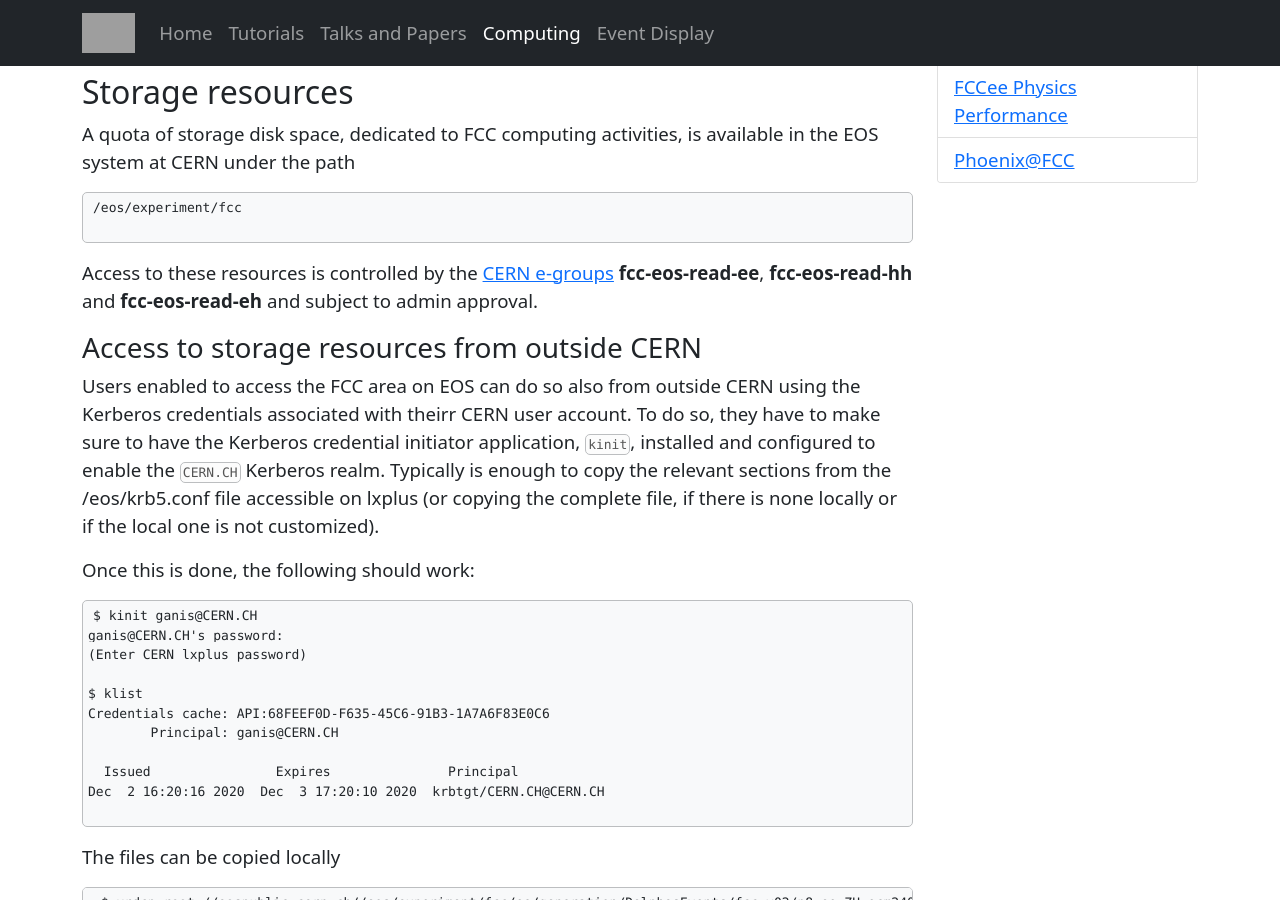
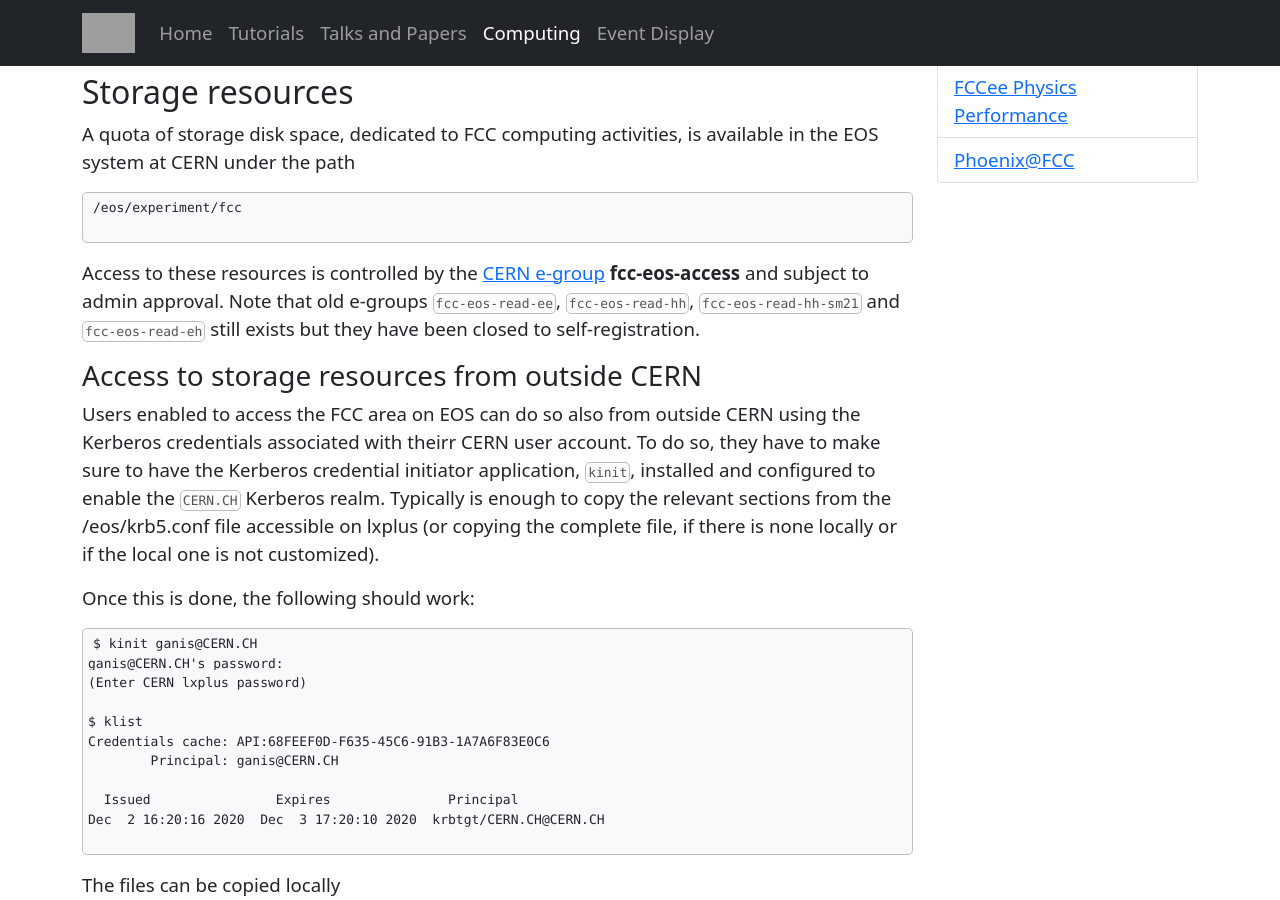
Before and after one commit to HEP-FCC/FCCSW, a Jekyll site: the page built from computing/computing.md, in a window 1280 px wide and 900 px high, scrolled down 568 px. Built offline with Jekyll 4.4.1, drawn with Linux system fonts in a browser that asks for light colours; our own code applies the rules of GitHub Pages for plain Markdown files; grey boxes are pictures that could not be loaded.

Commit message:
Update computing.md (introduction of fcc-eos-access)

````diff
--- a/computing/computing.md
+++ b/computing/computing.md
@@ -27,8 +27,9 @@
 ```
 /eos/experiment/fcc
 ```
-Access to these resources is controlled by the <a href="https://e-groups.cern.ch/e-groups/EgroupsSearchForm.do">CERN e-groups</a>
-**fcc-eos-read-ee**, **fcc-eos-read-hh** and **fcc-eos-read-eh** and subject to admin approval.
+Access to these resources is controlled by the <a href="https://e-groups.cern.ch/e-groups/EgroupsSearchForm.do">CERN e-group</a>
+**fcc-eos-access** and subject to admin approval. Note that old e-groups `fcc-eos-read-ee`, `fcc-eos-read-hh`, `fcc-eos-read-hh-sm21`
+and `fcc-eos-read-eh` still exists but they have been closed to self-registration.
 
 ### Access to storage resources from outside CERN
 
````
